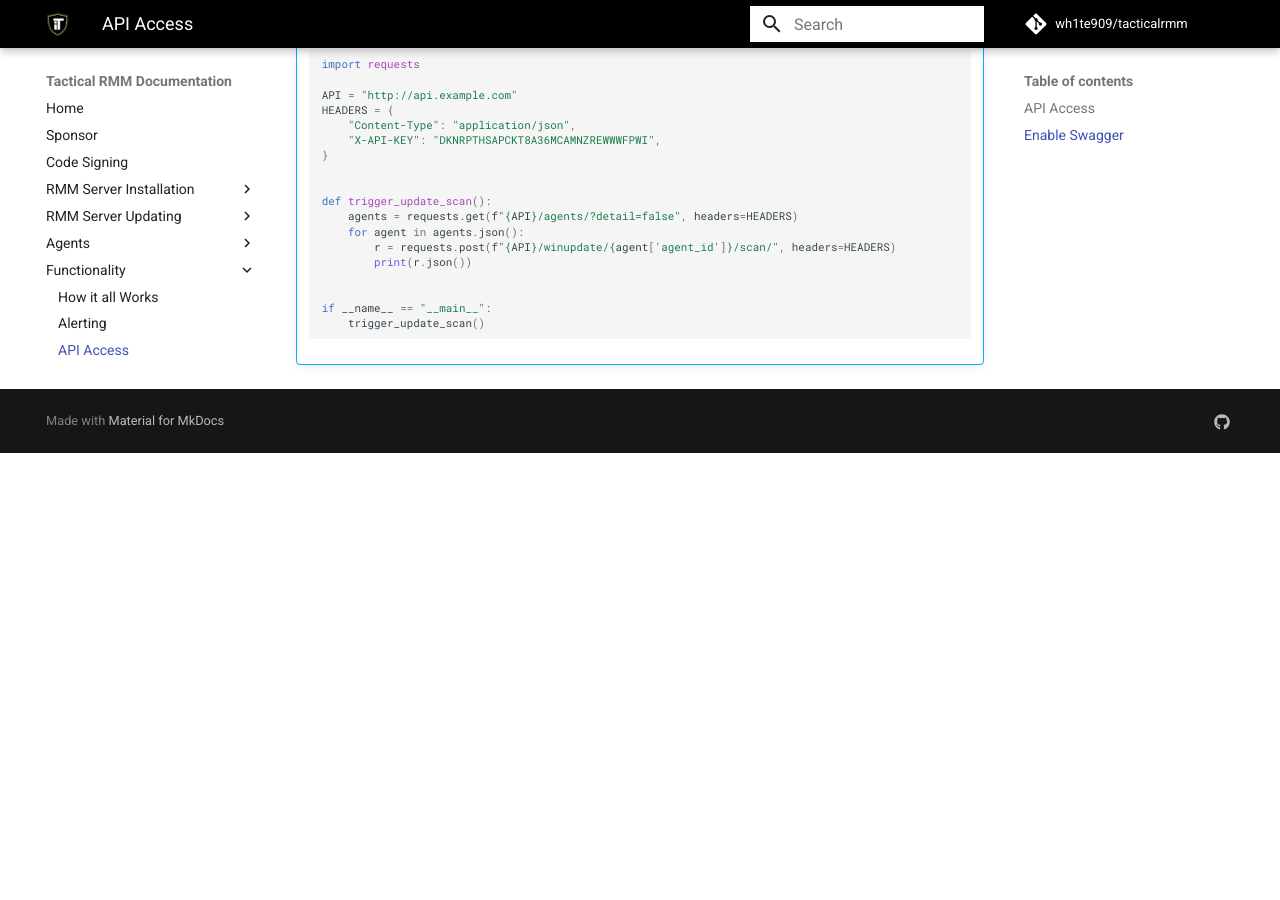
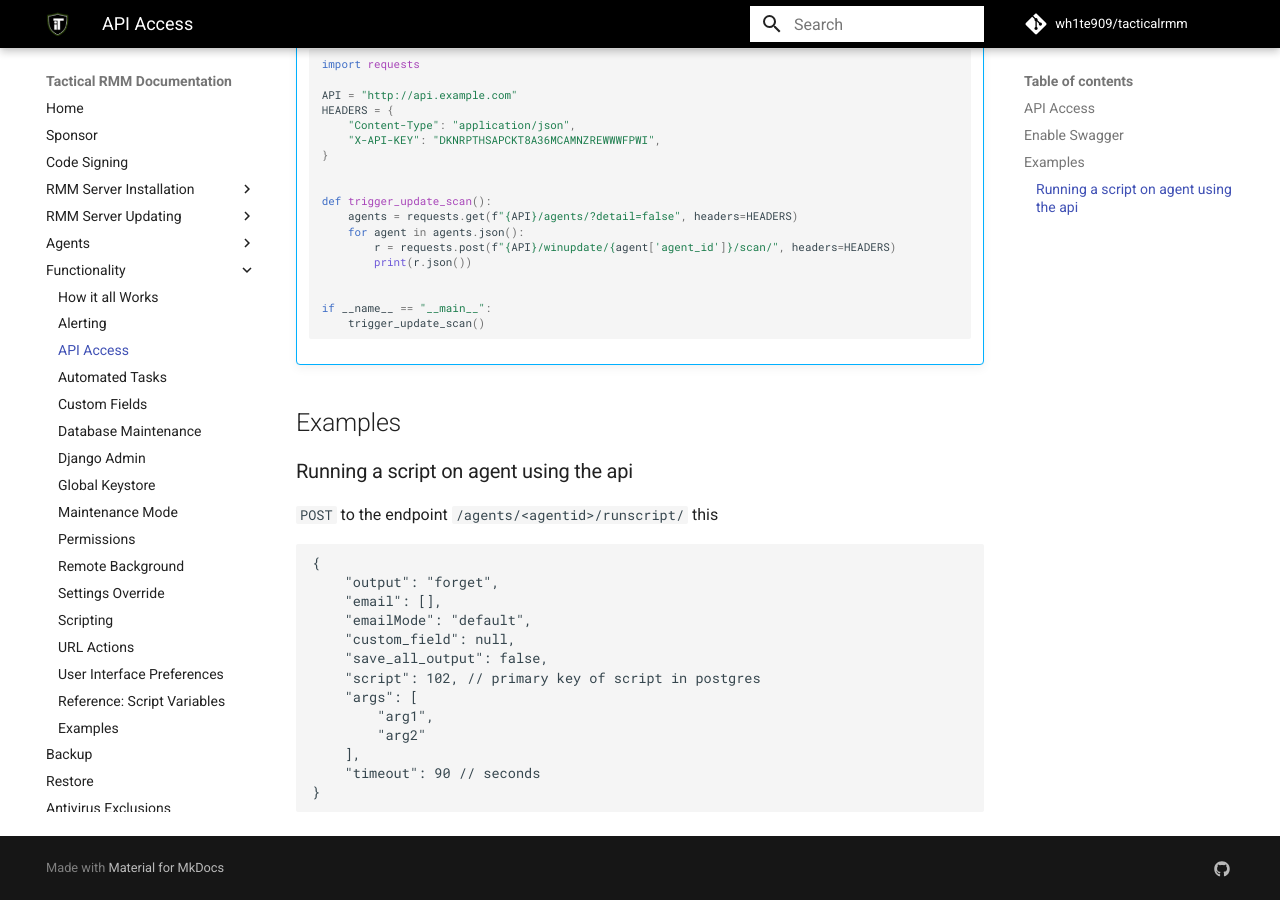
Before and after one commit to amidaware/trmm-docs, an MkDocs documentation site: the page built from docs/functions/api.md, in a window 1280 px wide and 900 px high, scrolled down 1090 px. Built offline with MkDocs 1.6.1 and Material for MkDocs 9.7.7, drawn with Linux system fonts in a browser that asks for light colours; comment, search, counter and statistics services are not loaded; before the commit the page ends 1543 px from its top, so only the background shows below that.

Commit message:
api - Adding example for running script

````diff
--- a/docs/functions/api.md
+++ b/docs/functions/api.md
@@ -110,3 +110,25 @@
 
         Write-Host $commandResult
         ```
+
+## Examples
+
+### Running a script on agent using the api
+
+`POST` to the endpoint `/agents/<agentid>/runscript/` this
+
+```
+{
+    "output": "forget",
+    "email": [],
+    "emailMode": "default",
+    "custom_field": null,
+    "save_all_output": false,
+    "script": 102, // primary key of script in postgres
+    "args": [
+        "arg1",
+        "arg2"
+    ],
+    "timeout": 90 // seconds
+}
+```
````
